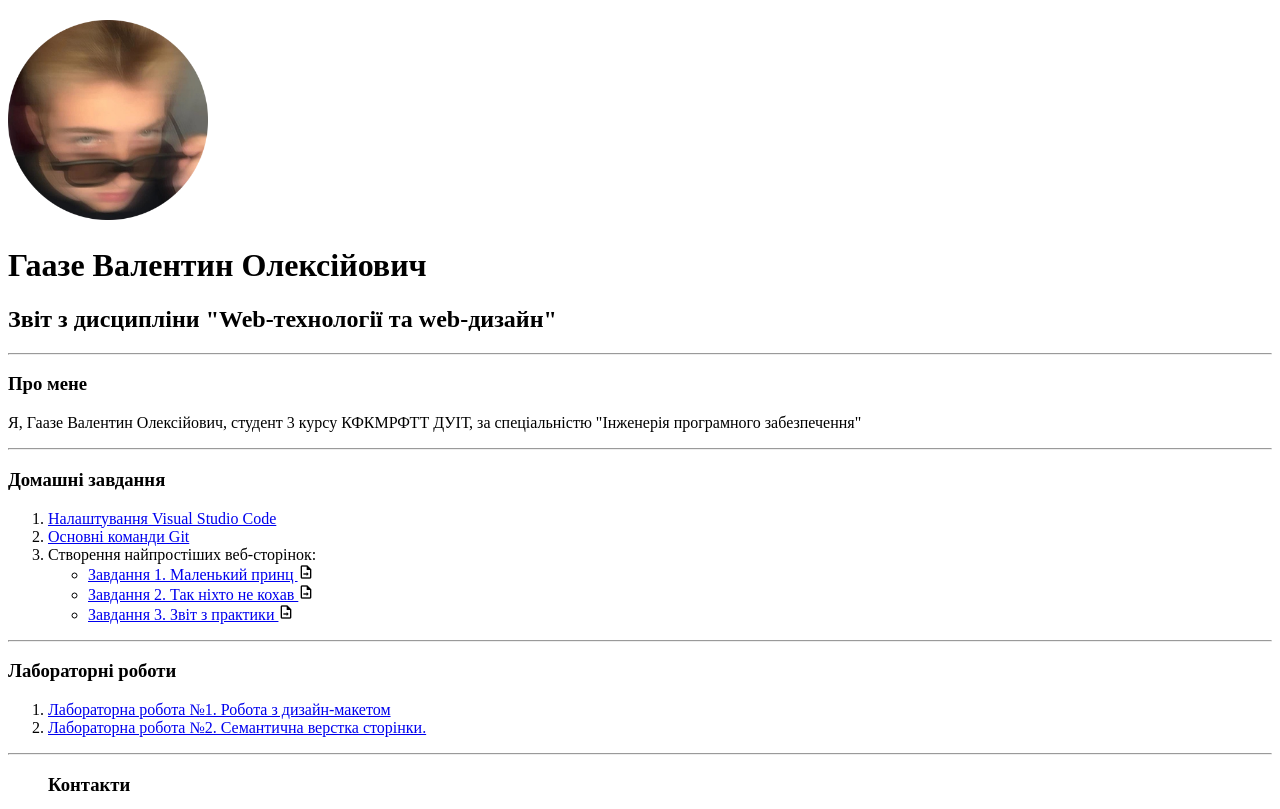
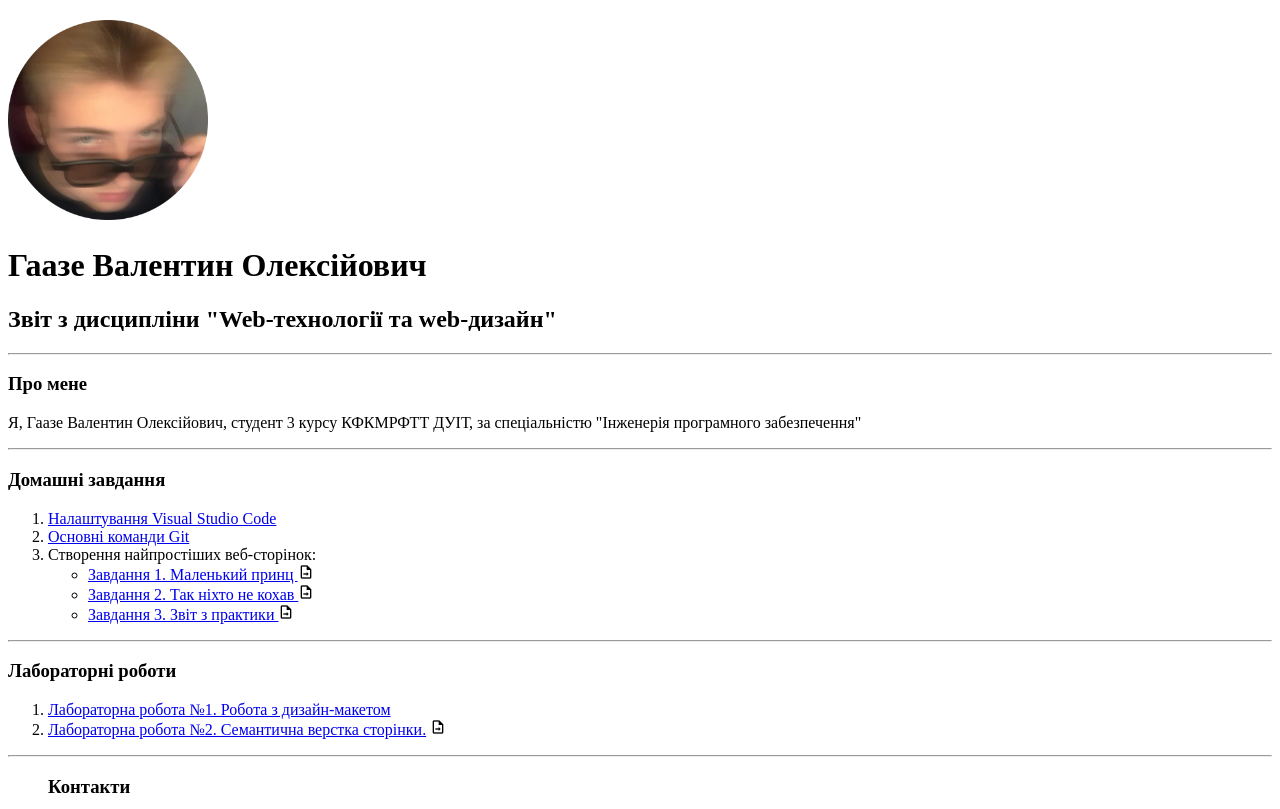
Before and after one commit to HaazeValentine/-web-lessons, a plain HTML site: page index.html in a window 1280 px wide. Shown: the top 809 px of the page. Drawn offline with Linux system fonts and the light colour scheme.

Commit message:
second lab

```diff
--- a/index.html
+++ b/index.html
@@ -30,7 +30,7 @@
    <h3>Лабораторні роботи</h3>
     <ol>
     <li> <a href="https://www.figma.com/file/nNrnqyr8T8lL07M3BjJm8u/Untitled?node-id=1%3A79"> Лабораторна робота №1. Робота з дизайн-макетом </a> </li>
-    <li> <a href = "02/index.html" > Лабораторна робота №2. Семантична верстка сторінки.</a> </li>
+    <li> <a href = "02/index.html" > Лабораторна робота №2. Семантична верстка сторінки.</a> <a href = "https://github.com/HaazeValentine/-web-lessons/blob/main/02/index.html"> <img src="img/icons1.png"  alt="іконка"> </a>   <br> </li>
 </ol>
     <hr>
     <ul>
```
